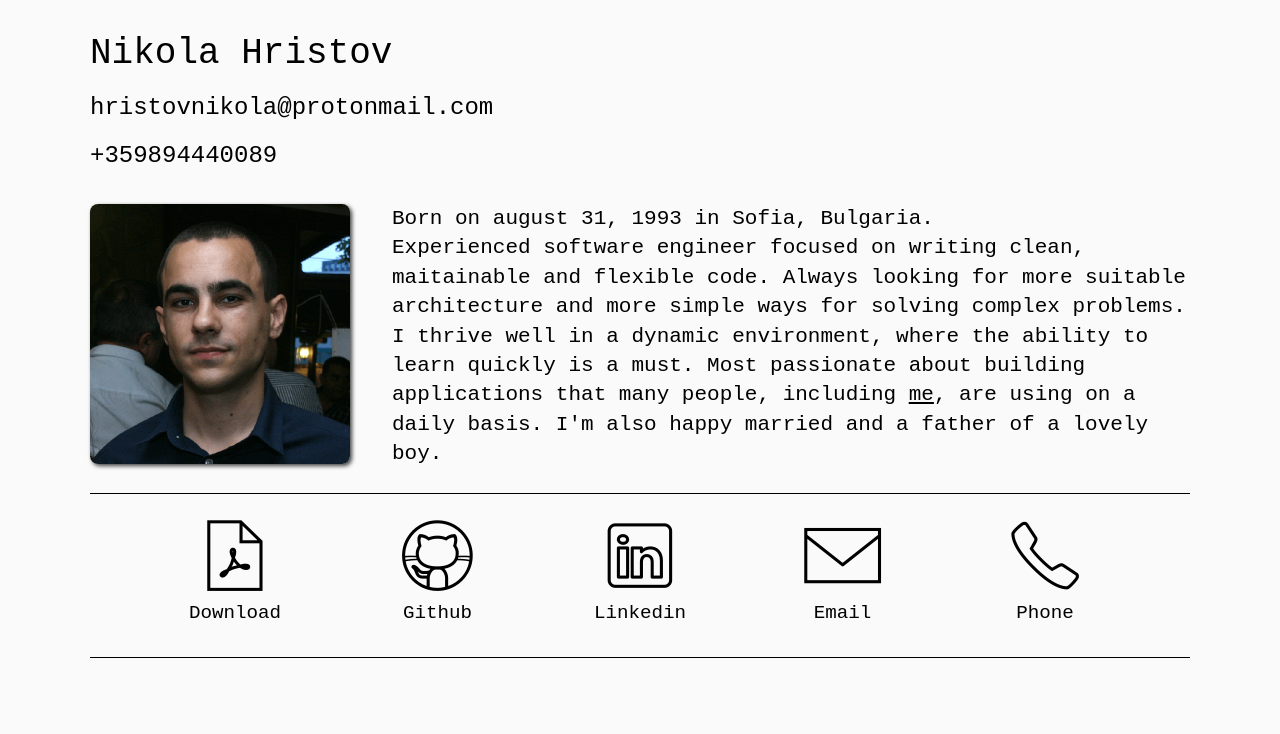
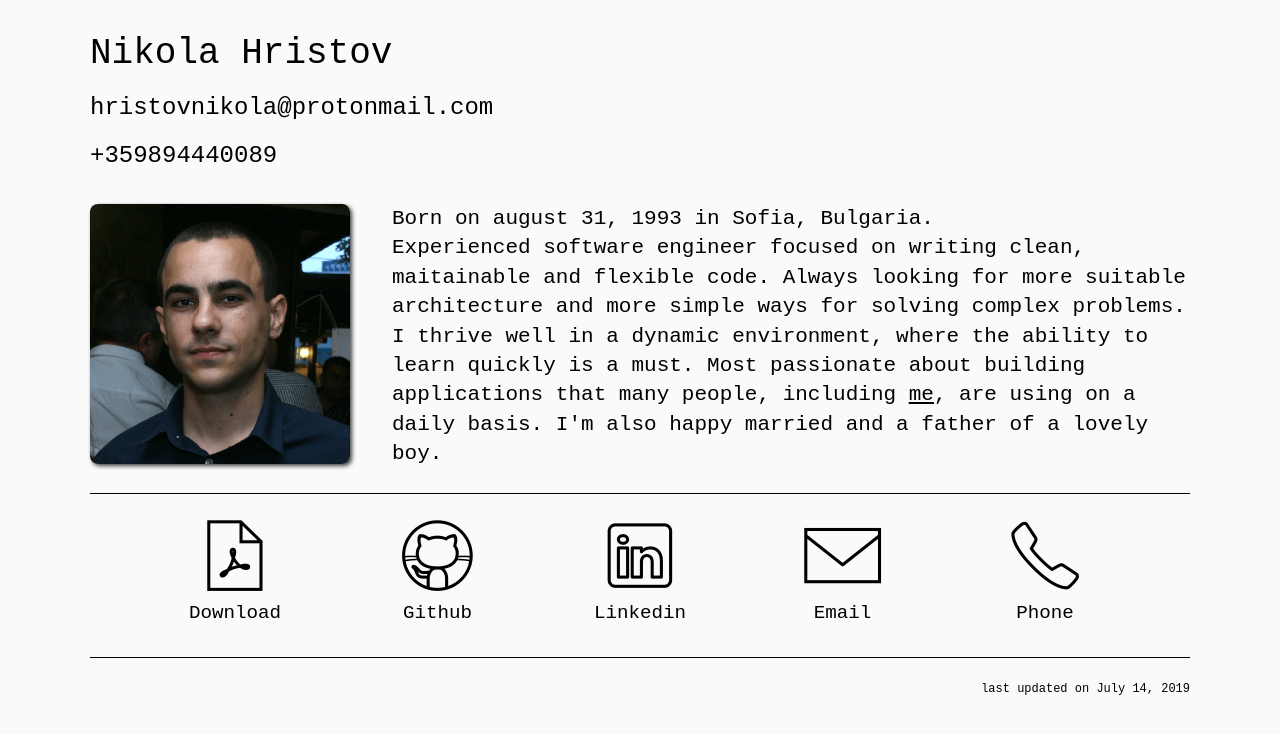
Before and after one commit to NikolaBorislavovHristov/CV, a plain HTML site: page index.html in a window 1280 px wide. Drawn offline with Linux system fonts and the light colour scheme.

Commit message:
last updated added

```diff
--- a/index.html
+++ b/index.html
@@ -161,6 +161,11 @@
             white-space: nowrap;
             text-overflow: ellipsis;
         }
+
+        .last-updated {
+            margin: 2em 0;
+            text-align: right;
+        }
     </style>
 </head>
 
@@ -207,6 +212,7 @@
             </a>
         </section>
         <div class="separator"></div>
+        <p class="last-updated">last updated on July 14, 2019</p>
     </div>
 </body>
 
```
